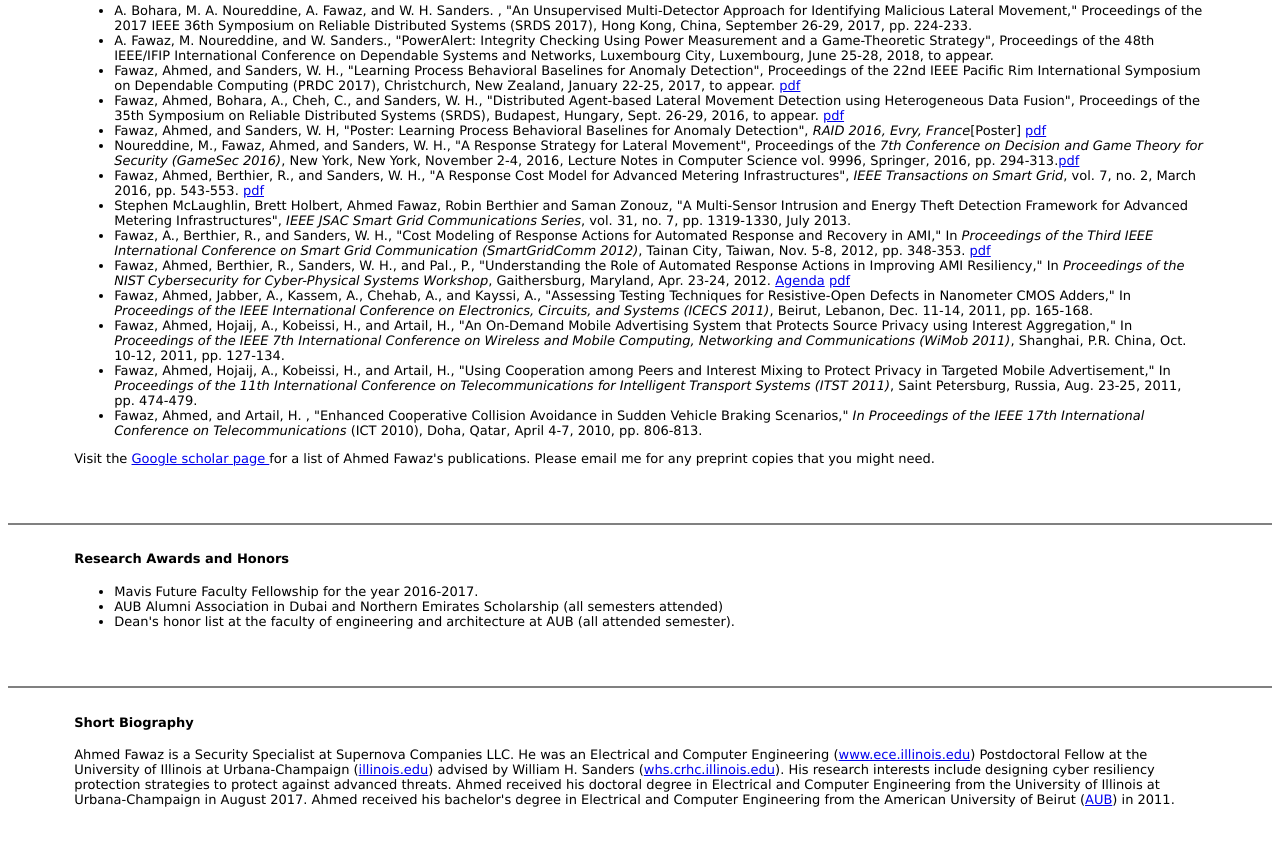
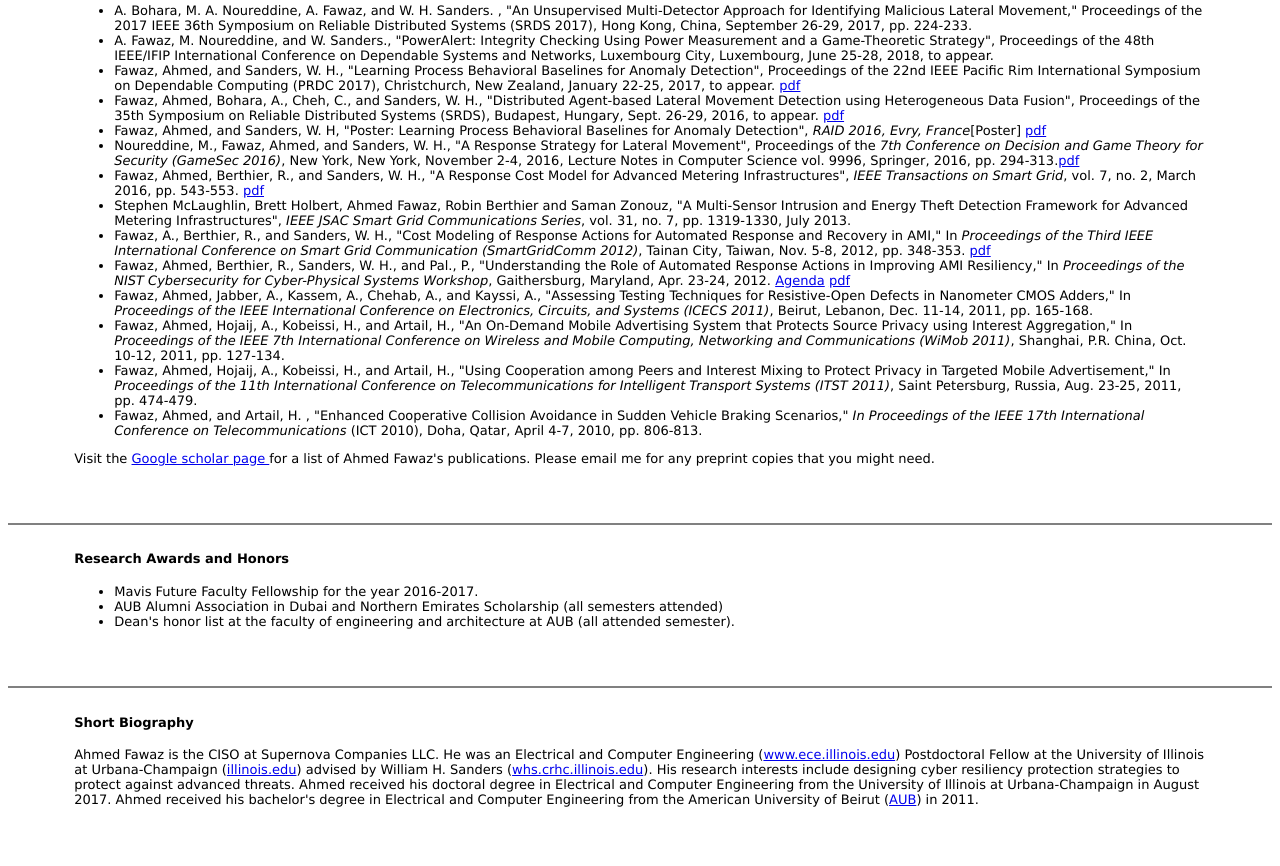
Before and after one commit to afawaz2/afawaz2.github.io, a plain HTML site: page index.html in a window 1280 px wide. Shown: the part 916-1782 px from the top of the page. Drawn offline with Linux system fonts and the light colour scheme.

Commit message:
Update to index.html

```diff
--- a/index.html
+++ b/index.html
@@ -5,7 +5,7 @@
 <title>Ahmed Fawaz</title>
 <meta http-equiv="Content-Type" content="text/html; charset=iso-8859-1">
 <meta name="author" content="Ahmed M. Fawaz">
-<meta name="description" content="Ahmed Fawaz's personal website -- Security Specialist at Supernova Companies." />
+<meta name="description" content="Ahmed Fawaz's personal website -- Chief Information Security Officer at Supernova Companies." />
 <style type="text/css">
 <!--
 body,td,th {
@@ -148,7 +148,7 @@ USA <br>
   <tr align="left" valign="top">
     <td>      <div align="left">
         <h4>Short Biography</h4>
-        Ahmed Fawaz is a Security Specialist at Supernova Companies LLC. He was an Electrical and Computer Engineering (<a href="http://www.ece.illinois.edu/">www.ece.illinois.edu</a>) Postdoctoral Fellow at the University of Illinois at Urbana-Champaign (<a href="http://illinois.edu/">illinois.edu</a>) advised by William H. Sanders (<a href="http://whs.crhc.illinois.edu/">whs.crhc.illinois.edu</a>).
+        Ahmed Fawaz is the CISO at Supernova Companies LLC. He was an Electrical and Computer Engineering (<a href="http://www.ece.illinois.edu/">www.ece.illinois.edu</a>) Postdoctoral Fellow at the University of Illinois at Urbana-Champaign (<a href="http://illinois.edu/">illinois.edu</a>) advised by William H. Sanders (<a href="http://whs.crhc.illinois.edu/">whs.crhc.illinois.edu</a>).
 	His research interests include designing cyber resiliency protection strategies to protect against advanced threats.
 	Ahmed received his doctoral degree in Electrical and Computer Engineering from the University of Illinois at Urbana-Champaign in August 2017.
 	Ahmed received his bachelor's degree in Electrical and Computer Engineering from the American University of Beirut (<a href="http://www.aub.edu.lb">AUB</a>) in 2011.
```
